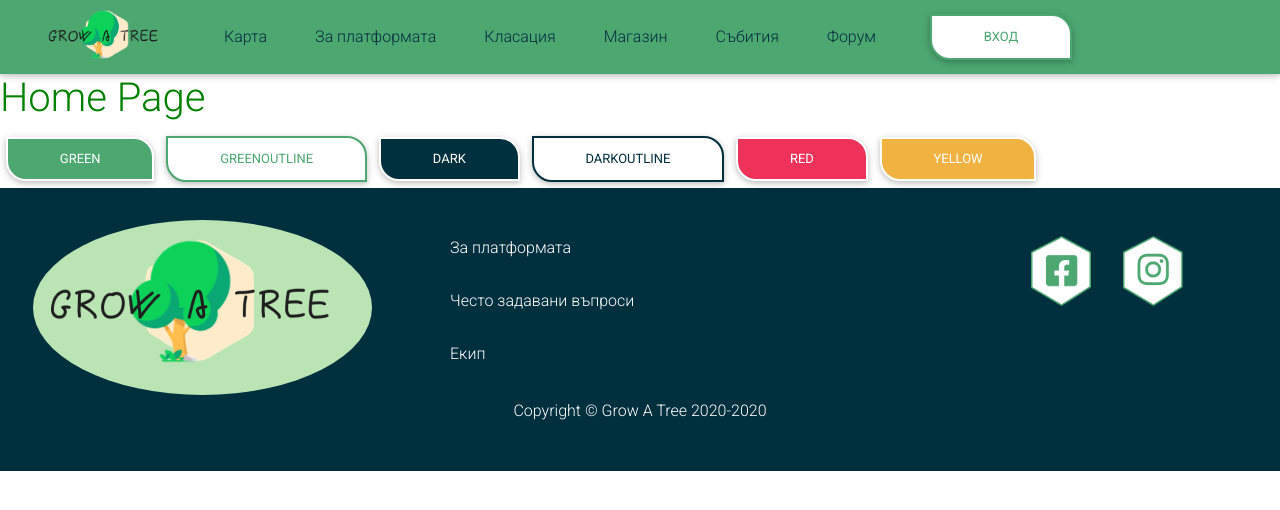
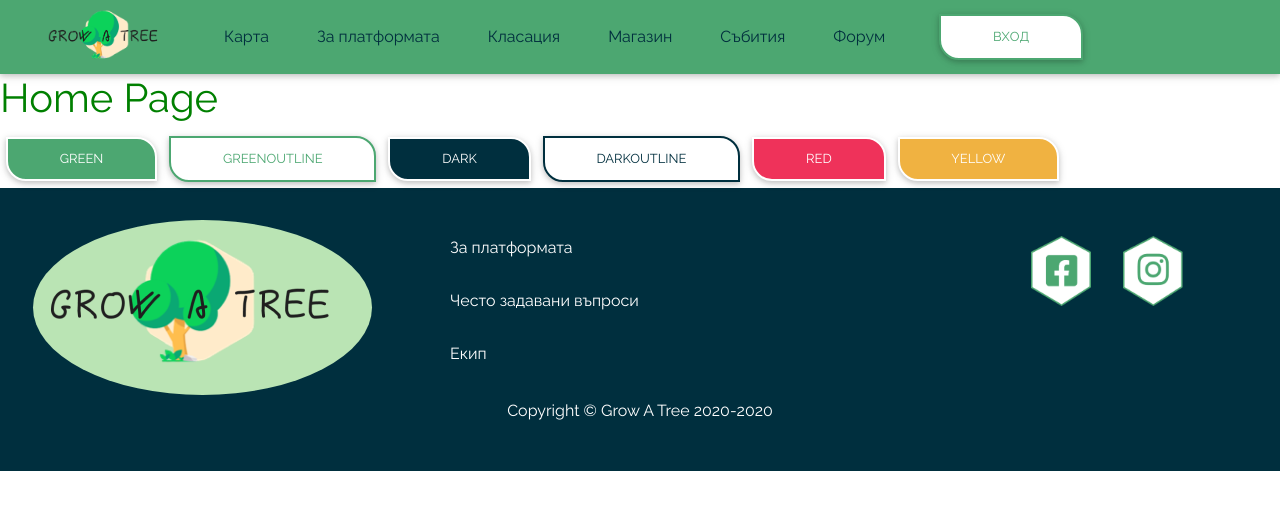
Before and after one commit to Svetloslav15/Grow-a-tree, a React (Create React App) app in the folder src/FrontEnd/: page / in a window 1280 px wide. Shown: the top 510 px of the page. Built offline with nearby package versions, Linux system fonts and the light colour scheme.

Commit message:
change font

```diff
--- a/src/FrontEnd/src/index.scss
+++ b/src/FrontEnd/src/index.scss
@@ -1,3 +1,8 @@
+@import url('https://fonts.googleapis.com/css2?family=Raleway&display=swap');
+
+* {
+  font-family: 'Raleway', sans-serif;
+}
 ::-webkit-scrollbar {
   width: 15px;
   background-color: #4CA771;
```
